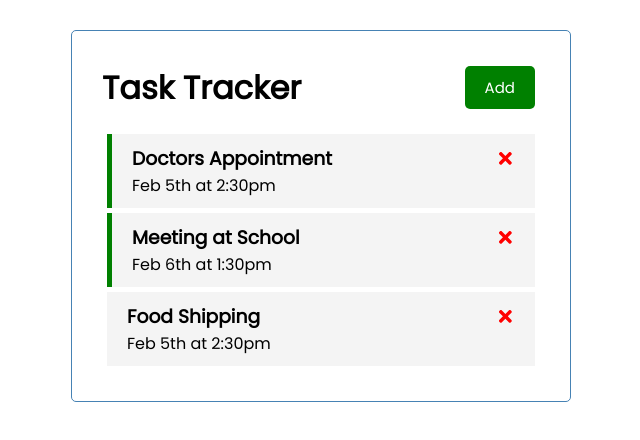
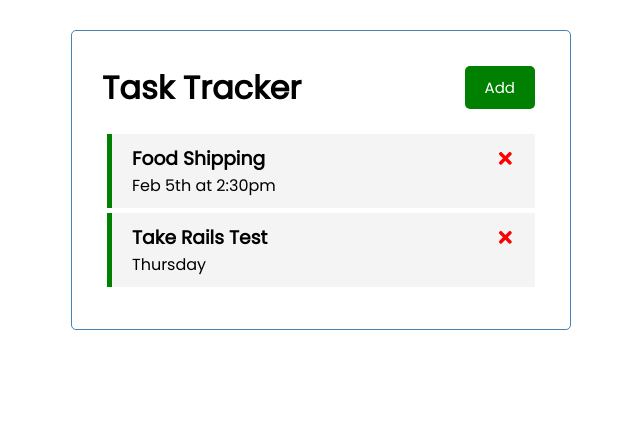
Before and after one commit to gbejula/task-tracker, a React (Create React App) app: page / in a window 1280 px wide. Shown: the top 440 px of the page, without its empty margins (319-959 px from the left). Built offline with nearby package versions, Linux system fonts and the light colour scheme; data requests are answered from the project's data file.

Commit message:
created a fake backend and added functioinality

```diff
--- /dev/null
+++ b/db.json
@@ -0,0 +1,16 @@
+{
+  "tasks": [
+    {
+      "id": 3,
+      "text": "Food Shipping",
+      "day": "Feb 5th at 2:30pm",
+      "reminder": "false"
+    },
+    {
+      "text": "Take Rails Test",
+      "day": "Thursday",
+      "reminder": true,
+      "id": 4
+    }
+  ]
+}
--- a/package.json
+++ b/package.json
@@ -6,6 +6,7 @@
     "@testing-library/jest-dom": "^5.16.2",
     "@testing-library/react": "^12.1.4",
     "@testing-library/user-event": "^13.5.0",
+    "json-server": "^0.17.0",
     "react": "^17.0.2",
     "react-dom": "^17.0.2",
     "react-icons": "^4.3.1",
@@ -16,7 +17,8 @@
     "start": "react-scripts start",
     "build": "react-scripts build",
     "test": "react-scripts test",
-    "eject": "react-scripts eject"
+    "eject": "react-scripts eject",
+    "server": "json-server --watch db.json --port 5000"
   },
   "eslintConfig": {
     "extends": [
--- a/src/App.js
+++ b/src/App.js
@@ -1,41 +1,54 @@
-import { useState } from 'react';
+import { useState, useEffect } from 'react';
 import Header from './components/Header';
 import Tasks from './components/Tasks';
 import AddTask from './components/AddTask';
 
 const App = () => {
   const [showAddTask, setShowAddTask] = useState(false);
-  const [tasks, setTasks] = useState([
-    {
-      id: 1,
-      text: 'Doctors Appointment',
-      day: 'Feb 5th at 2:30pm',
-      reminder: true,
-    },
-    {
-      id: 2,
-      text: 'Meeting at School',
-      day: 'Feb 6th at 1:30pm',
-      reminder: true,
-    },
-    {
-      id: 3,
-      text: 'Food Shipping',
-      day: 'Feb 5th at 2:30pm',
-      reminder: false,
-    },
-  ]);
+  const [tasks, setTasks] = useState([]);
+
+  useEffect(() => {
+    const getTasks = async () => {
+      const tasksFromServer = await fetchTasks();
+      setTasks(tasksFromServer);
+    };
+
+    getTasks();
+  }, []);
+
+  // Fetch Taskssssssssssssss
+  const fetchTasks = async () => {
+    const res = await fetch('http://localhost:5000/tasks');
+    const data = await res.json();
+
+    return data;
+  };
 
   // add Task
-  const addTask = task => {
-    const id = Math.floor(Math.random() * 10000) + 1;
+  const addTask = async task => {
+    const res = await fetch('http://localhost:5000/tasks', {
+      method: 'POST',
+      headers: {
+        'Content-type': 'application/json',
+      },
+      body: JSON.stringify(task),
+    });
 
-    const newTask = { id, ...task };
-    setTasks([...tasks, newTask]);
+    const data = await res.json();
+
+    setTasks([...tasks, data]);
+
+    // const id = Math.floor(Math.random() * 10000) + 1;
+
+    // const newTask = { id, ...task };
+    // setTasks([...tasks, newTask]);
   };
 
   // Delete Task
-  const deleteTask = id => {
+  const deleteTask = async id => {
+    await fetch(`http://localhost:5000/tasks/${id}`, {
+      method: 'DELETE',
+    });
     setTasks(tasks.filter(task => task.id !== id));
   };
 
```
Also changed, not shown: 1 other file (tests, documents, lock files or other folders).
